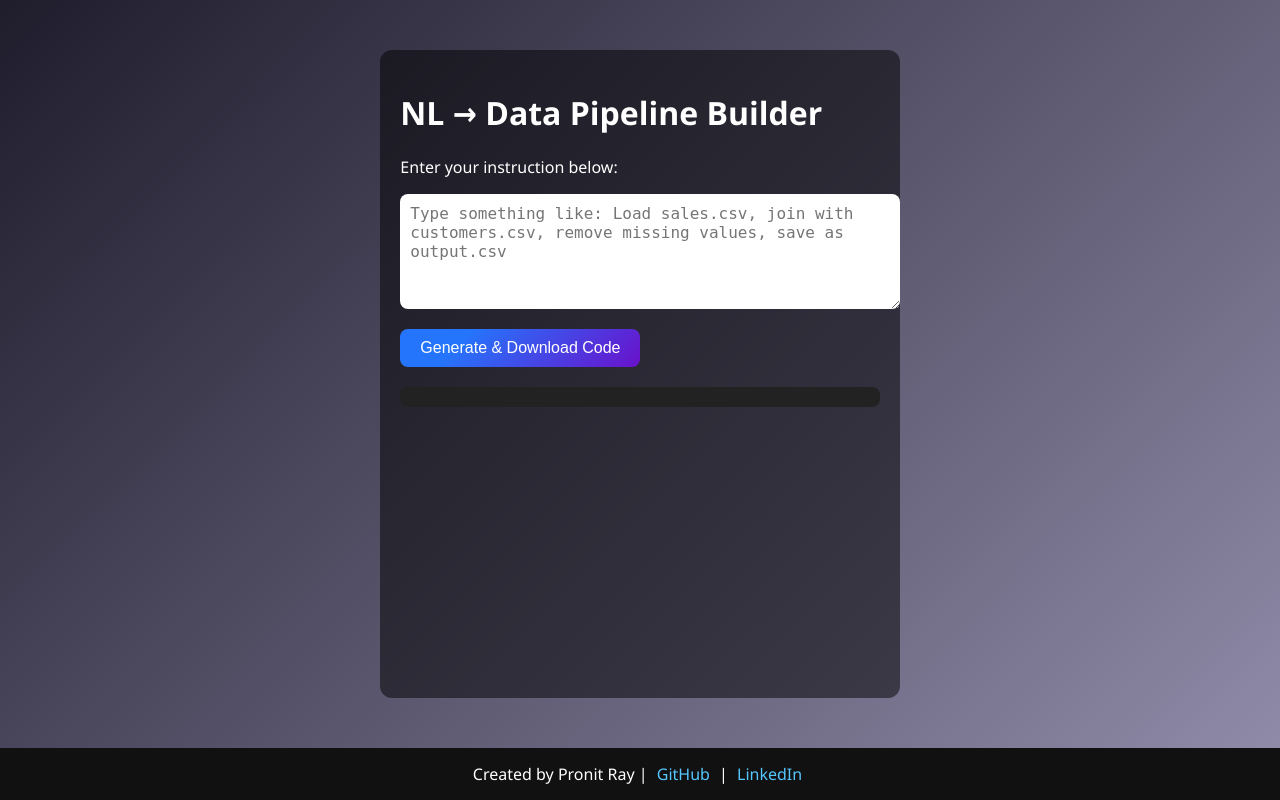
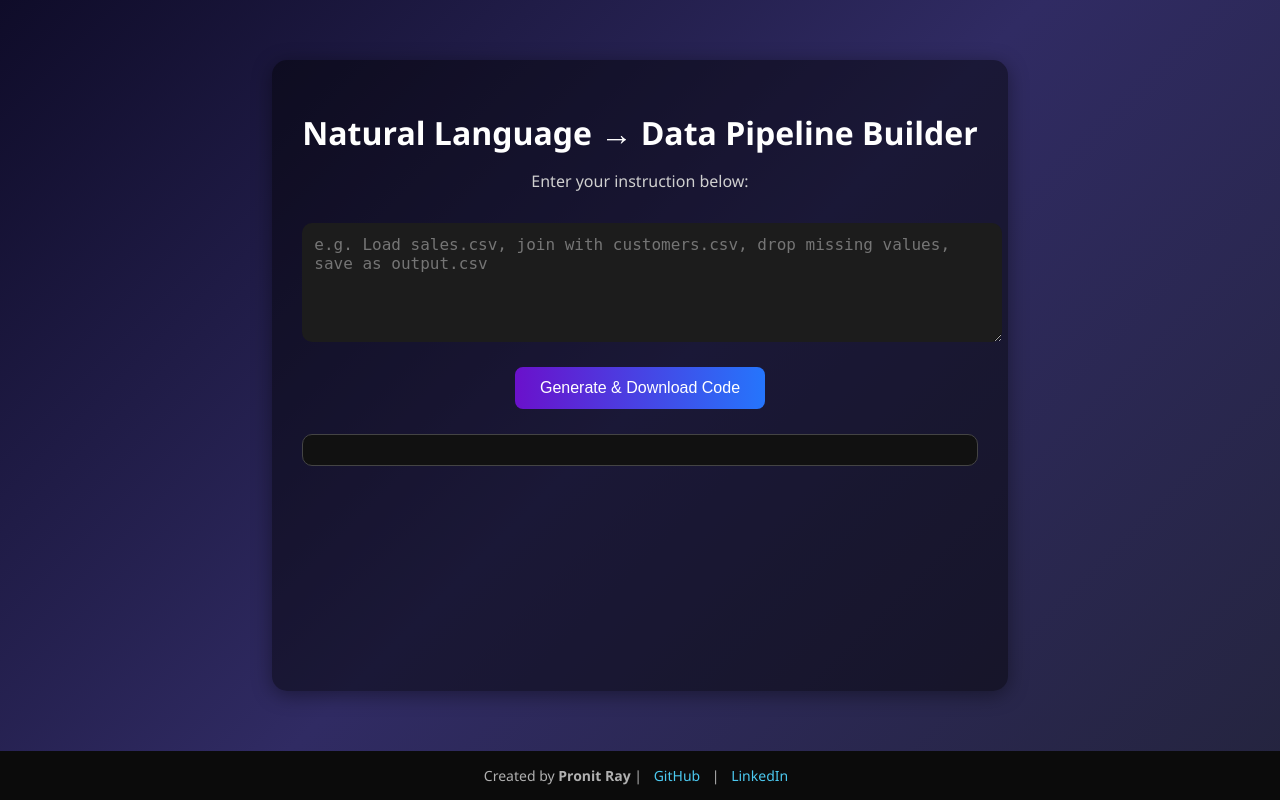
Before and after one commit to ptz07/nl-data-pipeline, a Flask app: page / in a window 1280 px wide. Run offline with Flask 3, Linux system fonts and the light colour scheme.

Commit message:
Update index.html

```diff
--- a/templates/index.html
+++ b/templates/index.html
@@ -3,12 +3,12 @@
 <head>
     <meta charset="UTF-8">
     <meta name="viewport" content="width=device-width, initial-scale=1.0">
-    <title>NL → Data Pipeline Builder</title>
+    <title>Natural Language → Data Pipeline Builder</title>
     <style>
         body {
             margin: 0;
-            font-family: 'Segoe UI', Tahoma, Geneva, Verdana, sans-serif;
-            background: linear-gradient(135deg, #1f1c2c, #928dab);
+            font-family: 'Poppins', 'Segoe UI', sans-serif;
+            background: linear-gradient(135deg, #0f0c29, #302b63, #24243e);
             color: #ffffff;
             display: flex;
             flex-direction: column;
@@ -17,61 +17,85 @@
         .container {
             flex: 1;
             max-width: 800px;
-            margin: 50px auto;
-            padding: 20px;
-            background: rgba(0,0,0,0.5);
-            border-radius: 12px;
+            margin: 60px auto;
+            padding: 30px;
+            background: rgba(0, 0, 0, 0.45);
+            border-radius: 15px;
+            box-shadow: 0 4px 20px rgba(0,0,0,0.4);
+        }
+        h1 {
+            text-align: center;
+            margin-bottom: 10px;
+            font-size: 2em;
+        }
+        p {
+            text-align: center;
+            color: #cfcfcf;
         }
         textarea {
             width: 100%;
-            padding: 10px;
+            padding: 12px;
             font-size: 16px;
-            border-radius: 8px;
+            border-radius: 10px;
             border: none;
             resize: vertical;
+            background: #1c1c1c;
+            color: white;
+            margin-top: 15px;
         }
         button {
-            margin-top: 15px;
-            padding: 10px 20px;
+            margin-top: 20px;
+            padding: 12px 25px;
             font-size: 16px;
             border: none;
             border-radius: 8px;
-            background-color: #6a11cb;
-            background-image: linear-gradient(315deg, #6a11cb 0%, #2575fc 74%);
+            background: linear-gradient(90deg, #6a11cb 0%, #2575fc 100%);
             color: white;
             cursor: pointer;
+            transition: 0.3s ease;
+            display: block;
+            margin-left: auto;
+            margin-right: auto;
         }
         button:hover {
-            opacity: 0.9;
+            opacity: 0.85;
+            transform: scale(1.02);
         }
         .code-box {
-            margin-top: 20px;
-            padding: 10px;
-            background: #222;
-            border-radius: 8px;
+            margin-top: 25px;
+            padding: 15px;
+            background: #111;
+            border-radius: 10px;
             white-space: pre-wrap;
-            max-height: 300px;
+            max-height: 350px;
             overflow-y: auto;
+            border: 1px solid #444;
         }
         footer {
             text-align: center;
             padding: 15px;
-            background: #111;
+            font-size: 14px;
+            background: #0b0b0b;
+            color: #b0b0b0;
         }
         footer a {
-            color: #57c7ff;
+            color: #4cc9f0;
             text-decoration: none;
-            margin: 0 5px;
+            margin: 0 8px;
+            transition: 0.2s ease;
+        }
+        footer a:hover {
+            color: #74f2ce;
         }
     </style>
 </head>
 <body>
 
 <div class="container">
-    <h1>NL → Data Pipeline Builder</h1>
+    <h1>Natural Language → Data Pipeline Builder</h1>
     <p>Enter your instruction below:</p>
 
-    <textarea id="nl_input" rows="5" placeholder="Type something like: Load sales.csv, join with customers.csv, remove missing values, save as output.csv"></textarea>
+    <textarea id="nl_input" rows="5" placeholder="e.g. Load sales.csv, join with customers.csv, drop missing values, save as output.csv"></textarea>
 
     <button onclick="generatePipeline()">Generate & Download Code</button>
 
@@ -79,27 +103,50 @@
 </div>
 
 <footer>
-    Created by Pronit Ray |
+    Created by <strong>Pronit Ray</strong> |
     <a href="https://github.com/ptz07" target="_blank">GitHub</a> |
     <a href="https://www.linkedin.com/feed/" target="_blank">LinkedIn</a>
 </footer>
 
 <script>
 async function generatePipeline() {
-    console.log("Button clicked"); // This **must** appear in console
+    console.log("Button clicked");
 
-    const input = document.getElementById('nl_input').value;
+    const input = document.getElementById('nl_input').value.trim();
     const results = document.getElementById('results');
-    results.textContent = "Processing...";
 
-    if (!input.trim()) {
-        results.textContent = "Please enter a natural language instruction.";
+    if (!input) {
+        results.textContent = "⚠️ Please enter a natural language instruction first.";
         return;
     }
 
-    // For now, we just simulate backend
-    console.log("Simulating backend response...");
-    results.textContent = `# Simulated generated code for: ${input}`;
+    results.textContent = "⏳ Processing your request...";
+
+    try {
+        const response = await fetch('/generate', {
+            method: 'POST',
+            headers: { 'Content-Type': 'application/json' },
+            body: JSON.stringify({ instruction: input })
+        });
+
+        if (!response.ok) throw new Error("Server returned " + response.status);
+
+        const data = await response.json();
+        console.log("Response data:", data);
+
+        results.textContent = data.code;
+
+        // Download file automatically
+        const blob = new Blob([data.code], { type: 'text/plain' });
+        const link = document.createElement('a');
+        link.href = URL.createObjectURL(blob);
+        link.download = 'generated_pipeline.py';
+        link.click();
+
+    } catch (err) {
+        console.error("Error in generatePipeline():", err);
+        results.textContent = "❌ Error generating code: " + err.message;
+    }
 }
 </script>
 
```
